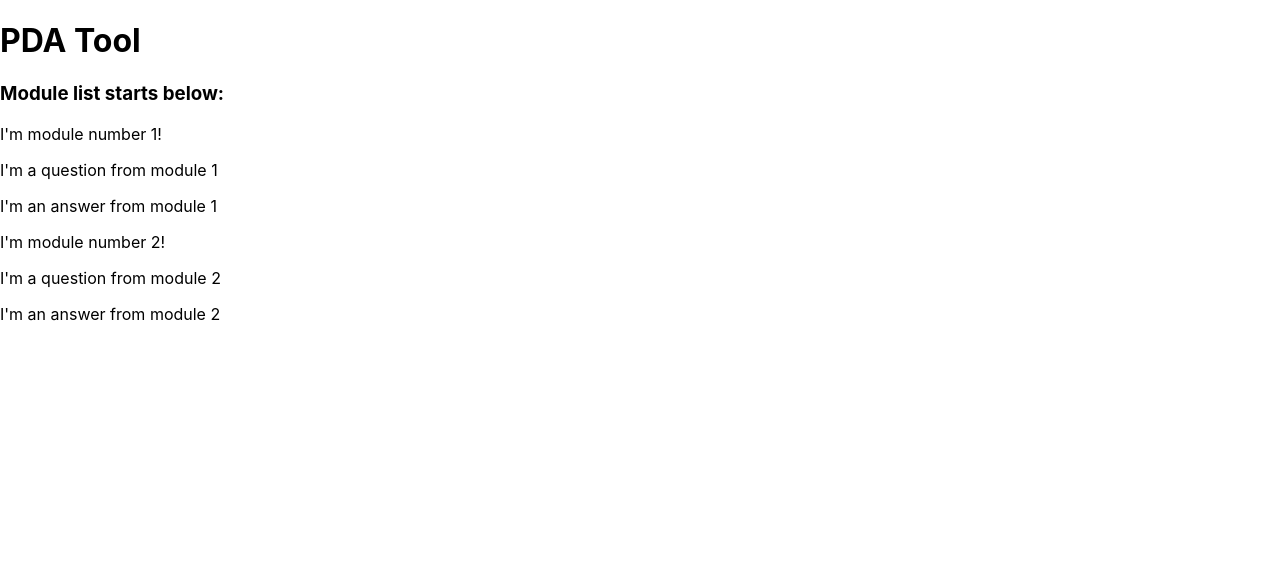
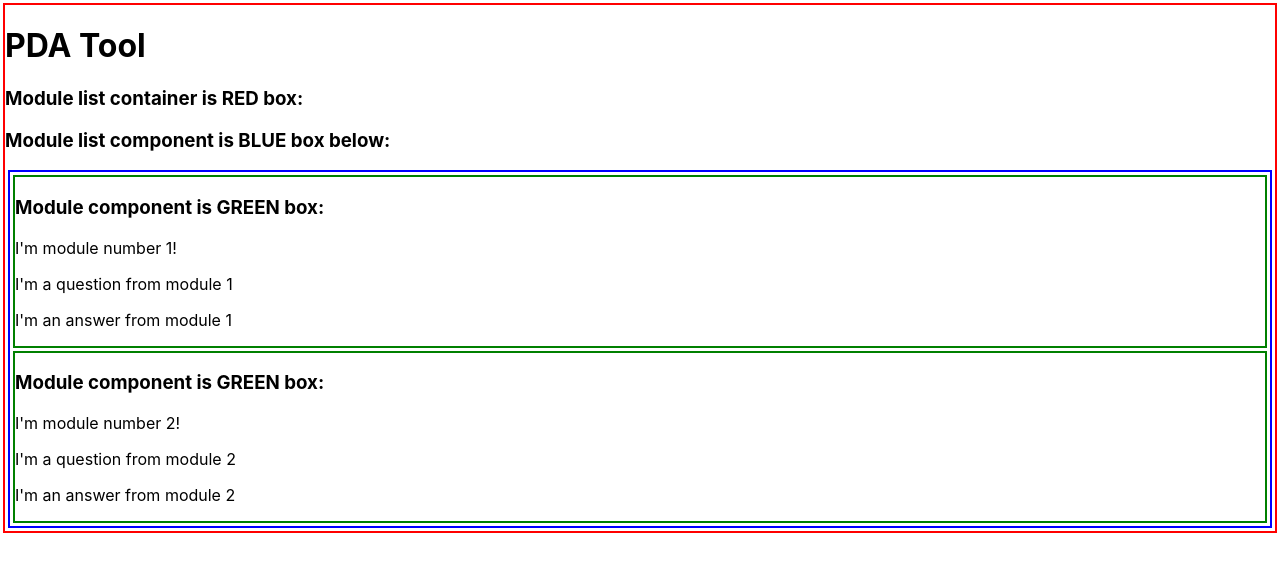
Before and after one commit to krismac/TeamFonz, a React (Create React App) app in the folder PDATool_frontend/pda_tool/: page / in a window 1280 px wide. Shown: the top 572 px of the page. Built offline with nearby package versions, Linux system fonts and the light colour scheme.

Commit message:
css to identify containers and components on page

```diff
--- a/PDATool_frontend/pda_tool/src/App.css
+++ b/PDATool_frontend/pda_tool/src/App.css
@@ -1,13 +1,9 @@
 .App {
-  text-align: center;
+  /* text-align: center; */
 }
 
-.App-logo {
-  animation: App-logo-spin infinite 20s linear;
-  height: 40vmin;
-}
 
-.App-header {
+/* .App-header {
   background-color: #282c34;
   min-height: 100vh;
   display: flex;
@@ -16,17 +12,19 @@
   justify-content: center;
   font-size: calc(10px + 2vmin);
   color: white;
+} */
+
+.module-list-container {
+  border: 2px solid red;
+  margin: 3px;
 }
 
-.App-link {
-  color: #61dafb;
+.module-list-component {
+  border: 2px solid blue;
+  margin: 3px;
 }
 
-@keyframes App-logo-spin {
-  from {
-    transform: rotate(0deg);
-  }
-  to {
-    transform: rotate(360deg);
-  }
+.module-component {
+  border: 2px solid green;
+  margin: 3px;
 }
--- a/PDATool_frontend/pda_tool/src/App.js
+++ b/PDATool_frontend/pda_tool/src/App.js
@@ -1,6 +1,6 @@
 import React, { Component } from 'react';
 import ModuleListContainer from './containers/ModuleListContainer.js';
-// import './App.css';
+import './App.css';
 
 class App extends Component {
   render() {
--- a/PDATool_frontend/pda_tool/src/components/ModuleList.js
+++ b/PDATool_frontend/pda_tool/src/components/ModuleList.js
@@ -8,11 +8,14 @@ const ModuleList = (props) => {
 
   const modules = props.data.map((module, index) => {
     return (
-      <Module
-        index={index}
-        question={module.question}
-        answer={module.answer}
-      />
+      <div className="module-component">
+      <h3>Module component is GREEN box:</h3>
+        <Module
+          index={index}
+          question={module.question}
+          answer={module.answer}
+        />
+      </div>
     )
   });
 
--- a/PDATool_frontend/pda_tool/src/containers/ModuleListContainer.js
+++ b/PDATool_frontend/pda_tool/src/containers/ModuleListContainer.js
@@ -25,8 +25,13 @@ class ModuleListContainer extends Component {
     return (
       <div className="module-list-container">
         <h1>PDA Tool</h1>
-        <h3>Module list starts below:</h3>
-        <ModuleList data={this.state.modules}/>
+        <h3>Module list container is RED box:</h3>
+        <h3>Module list component is BLUE box below:</h3>
+        <div className="module-list-component">
+          <ModuleList
+            data={this.state.modules}
+          />
+        </div>
       </div>
     )
   }
```
